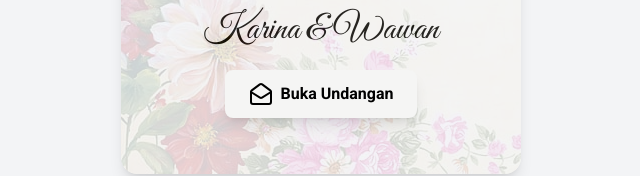
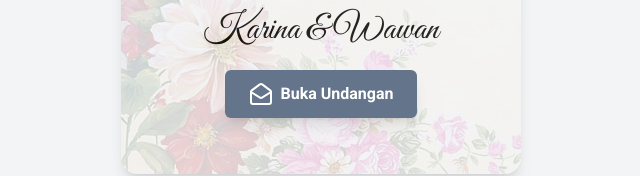
Before and after one commit to wanshade/next-wed, a Next.js app: page / in a window 1280 px wide. Shown: the part 526-702 px from the top of the page, without its empty margins (319-959 px from the left). Built offline with nearby package versions, Linux system fonts and the light colour scheme.

Commit message:
tambah confetti

```diff
--- /dev/null
+++ b/app/components/Confetti.jsx
@@ -0,0 +1,49 @@
+"use client";
+import React from "react";
+import confetti from "canvas-confetti";
+import Button from "./ui/Button";
+
+// ButtonConfetti Component
+const ButtonConfetti = ({ children, className, ...props }) => {
+  const handleClick = () => {
+    const duration = 5 * 1000; // durasi 5 detik
+    const animationEnd = Date.now() + duration;
+    const defaults = { startVelocity: 30, spread: 360, ticks: 60, zIndex: 0 };
+
+    const randomInRange = (min, max) => Math.random() * (max - min) + min;
+
+    const interval = window.setInterval(() => {
+      const timeLeft = animationEnd - Date.now();
+
+      if (timeLeft <= 0) {
+        return clearInterval(interval);
+      }
+
+      const particleCount = 50 * (timeLeft / duration);
+      // confetti kiri
+      confetti({
+        ...defaults,
+        particleCount,
+        origin: { x: randomInRange(0.1, 0.3), y: Math.random() - 0.2 },
+      });
+      // confetti kanan
+      confetti({
+        ...defaults,
+        particleCount,
+        origin: { x: randomInRange(0.7, 0.9), y: Math.random() - 0.2 },
+      });
+    }, 250);
+  };
+
+  return (
+    <Button
+      onClick={handleClick}
+      className={`px-4 py-2 bg-slate-500 text-white font-semibold rounded-md hover:bg-slate-600 focus:outline-none focus:ring-2 focus:ring-slate-400 focus:ring-opacity-75 ${className}`}
+      {...props}
+    >
+      {children}
+    </Button>
+  );
+};
+
+export default ButtonConfetti;
--- /dev/null
+++ b/app/components/ui/Button.jsx
@@ -0,0 +1,15 @@
+import React from "react";
+
+const Button = ({ children, onClick, className, ...props }) => {
+  return (
+    <button
+      onClick={onClick}
+      className={`px-4 py-2 bg-slate-500 text-white font-semibold rounded-md hover:bg-slate-600 focus:outline-none focus:ring-2 focus:ring-slate-400 focus:ring-opacity-75 ${className}`}
+      {...props}
+    >
+      {children}
+    </button>
+  );
+};
+
+export default Button;
--- a/app/layout.js
+++ b/app/layout.js
@@ -10,7 +10,11 @@ export default function RootLayout({ children }) {
     <html lang="en">
       <head>
         <link rel="preconnect" href="https://fonts.googleapis.com" />
-        <link rel="preconnect" href="https://fonts.gstatic.com" crossorigin />
+        <link
+          rel="preconnect"
+          href="https://fonts.gstatic.com"
+          crossOrigin={true.toString()}
+        />
         <link
           href="https://fonts.googleapis.com/css2?family=Great+Vibes&family=Roboto:ital,wght@0,100;0,300;0,400;0,500;0,700;0,900;1,100;1,300;1,400;1,500;1,700;1,900&display=swap"
           rel="stylesheet"
--- a/app/page.js
+++ b/app/page.js
@@ -1,4 +1,5 @@
 import Link from "next/link";
+import ButtonConfetti from "./components/confetti";
 
 export default function Home() {
   return (
@@ -24,7 +25,7 @@ export default function Home() {
             </p>
 
             <Link href="/wedding" className="block justify-self-center z-20">
-              <button className="px-6 py-3 bg-stone-100 text-black font-semibold rounded-lg shadow-lg flex items-center justify-center space-x-2 transition-colors duration-300 hover:bg-stone-300">
+              <ButtonConfetti className="px-6 py-3 text-black font-semibold rounded-lg shadow-lg flex items-center justify-center space-x-2 transition-colors duration-300">
                 <svg
                   xmlns="http://www.w3.org/2000/svg"
                   width="24"
@@ -41,7 +42,7 @@ export default function Home() {
                   <path d="m22 10-8.97 5.7a1.94 1.94 0 0 1-2.06 0L2 10" />
                 </svg>
                 <span>Buka Undangan</span>
-              </button>
+              </ButtonConfetti>
             </Link>
           </div>
         </div>
--- a/package.json
+++ b/package.json
@@ -11,6 +11,7 @@
   "dependencies": {
     "@next/font": "^14.2.11",
     "@prisma/client": "^5.19.1",
+    "canvas-confetti": "^1.9.3",
     "cors": "^2.8.5",
     "dotenv": "^16.4.5",
     "next": "14.2.11",
```
Also changed, not shown: 2 other files (tests, documents, lock files or other folders).
